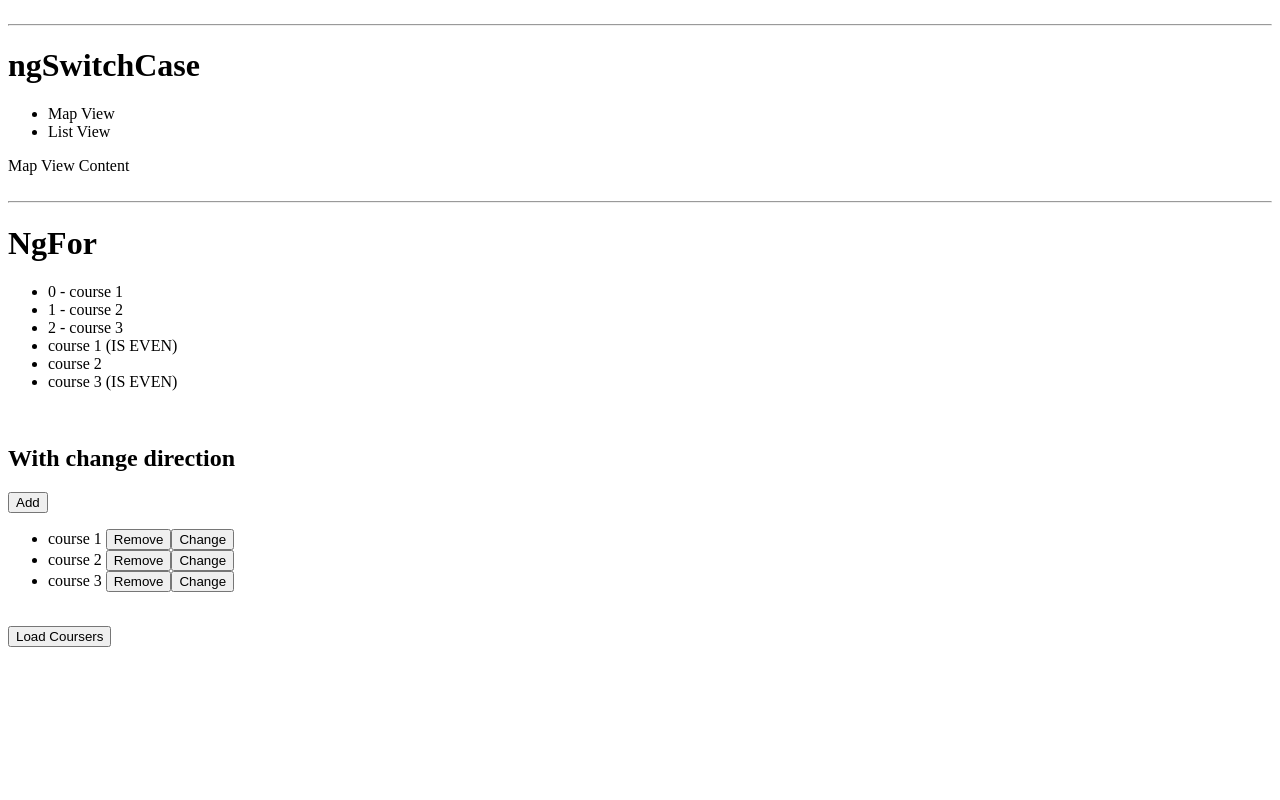
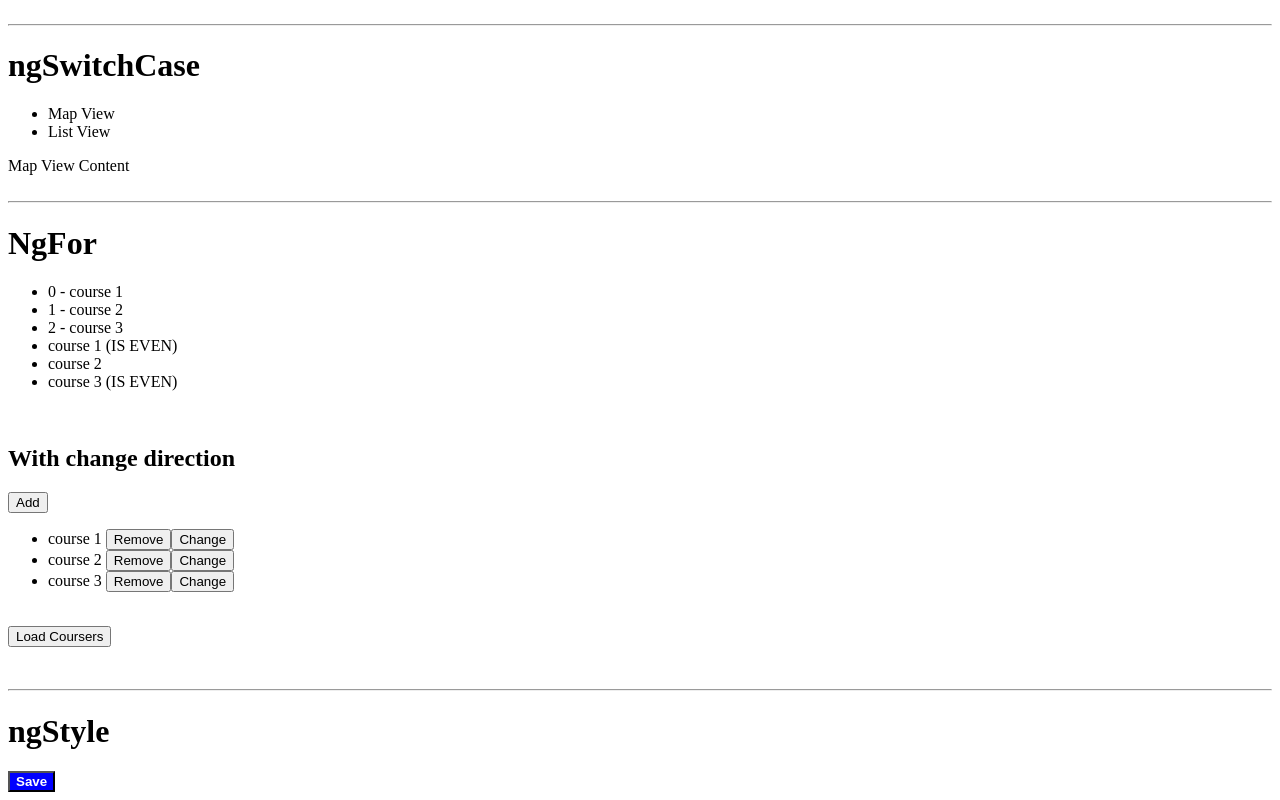
Before and after one commit to pedroarvellos/directives-practice-fundamentals, an Angular app: page / in a window 1280 px wide. Shown: the part 232-1032 px from the top of the page. Before the commit the page ends 895 px from the top, so only its background shows below. Built offline with nearby package versions, Linux system fonts and the light colour scheme.

Commit message:
Add ngStyle example

```diff
--- a/src/app/app.component.html
+++ b/src/app/app.component.html
@@ -84,3 +84,20 @@
         {{course.name}}
     </li>
 </ul>
+
+<br>
+<hr>
+<h1>ngStyle</h1>
+<!-- like we did with ngClass, we can use ngStyle to make it easier. -->
+<!-- <button
+[style.backgroundColor]="canSave ? 'blue':'gray'"
+[style.color]="canSave ? 'white':'black'"
+[style.fontWeight]="canSave ? 'bold':'normal'"
+>Save</button> -->
+<button
+[ngStyle]="{
+    'backgroundColor': canSave ? 'blue':'gray',
+    'color': canSave ? 'white':'black',
+    'fontWeight': canSave ? 'bold':'normal'
+}"
+>Save</button>
--- a/src/app/app.component.ts
+++ b/src/app/app.component.ts
@@ -18,8 +18,8 @@ export class AppComponent {
     { id: 2, name: 'course 2' },
     { id: 3, name: 'course 3' }
   ]
-
   coursesFour;
+  canSave = true;
 
   onAdd() {
     this.coursesThree.push({ id: 4, name: 'course 4' })
```
